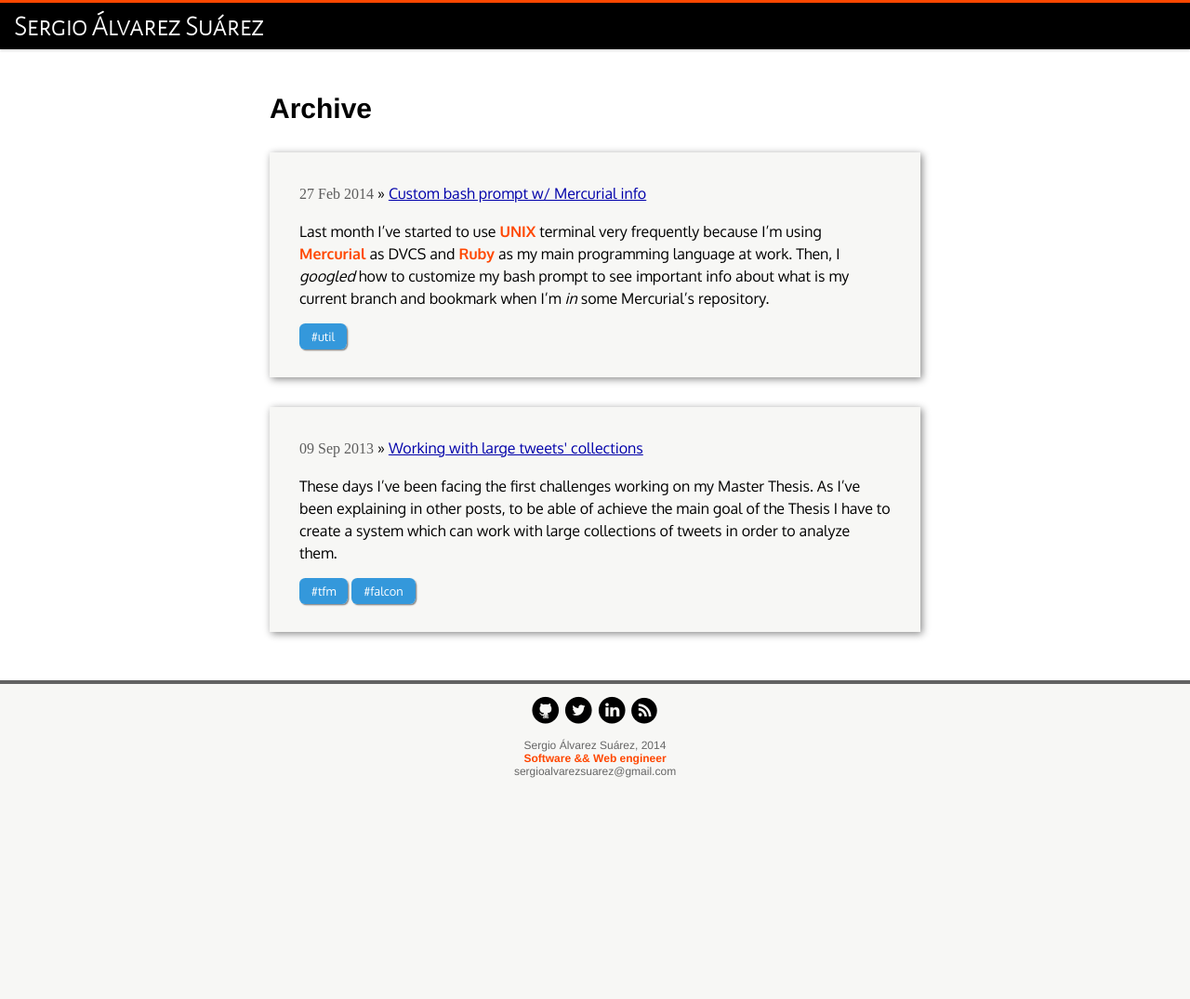
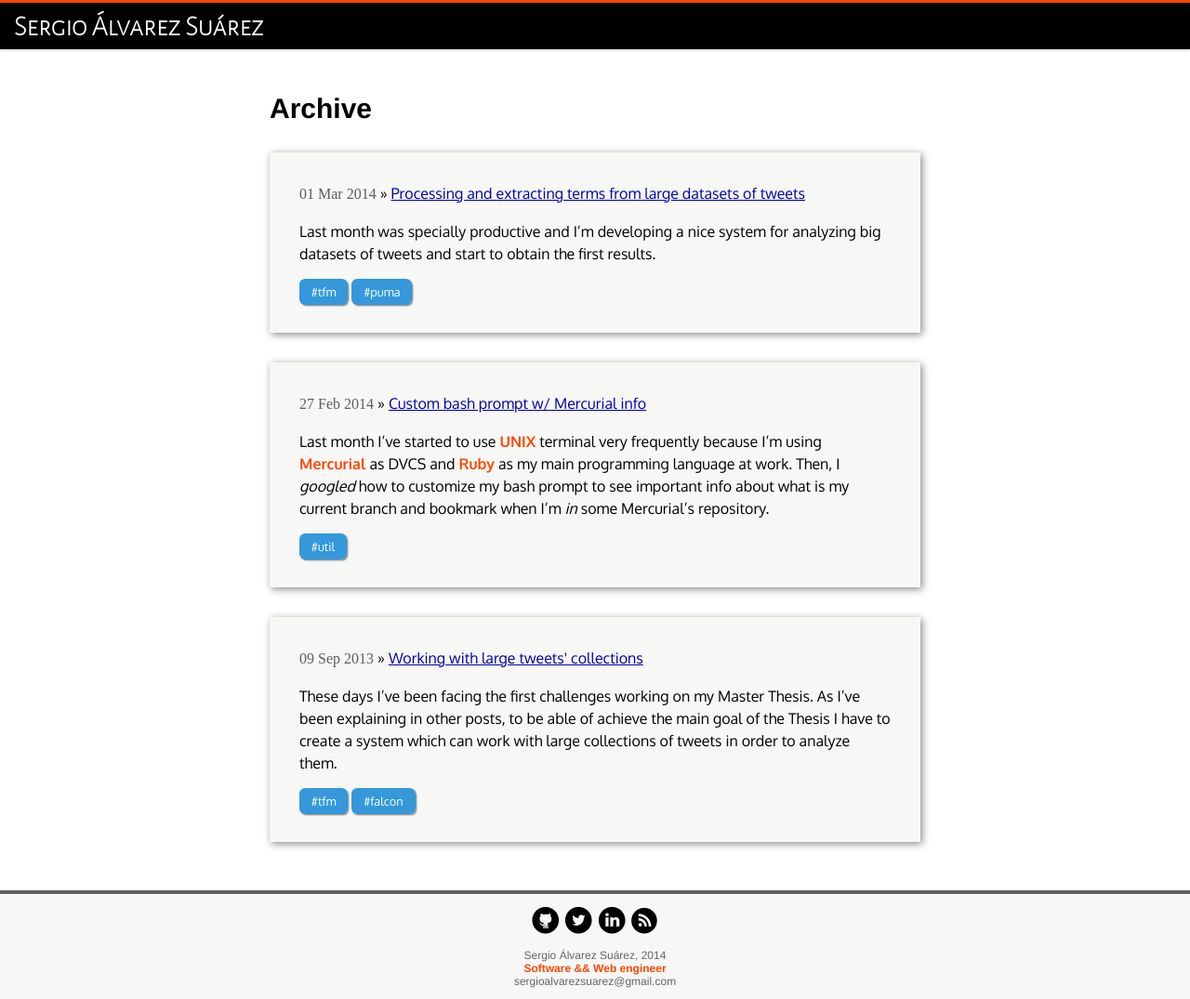
Before and after one commit to sergioalvz/sergioalvz.github.io, a Jekyll site: the page built from archive/index.html, in a window 1280 px wide and 1075 px high. Shown: the whole window at 93% size. Built offline with Jekyll 4.4.1, drawn with Linux system fonts in a browser that asks for light colours; some web fonts are replaced; Markdown is read by kramdown in place of the engine named in the settings.

Commit message:
Moved draft to posts

`````diff
--- a/_drafts/sax-streaming-algorithm.md
+++ b/_posts/2014-03-01-processing-and-extracting-terms-from-tweets.md
@@ -1,12 +1,13 @@
 ---
 layout: post
 title:  "Processing and extracting terms from large datasets of tweets"
+date:   2014-03-01 17:40:00 +0100
 tags:   tfm puma
 ---
 
 Last month was specially productive and I'm developing a nice system for analyzing big datasets of tweets and start to obtain the first results.
 
-As I explained in previous posts (yep... September 2013), I've been saving tweets by using XML because of the CSV complexity for representing tweets' content successfully. Once I had to start to analyze them, I had to implement some kind of XML parser for being able to extract the content of each tweet. By using Scala, working with XML is much more easier than with Java, so by using *pull parsing* and *pattern matching* I wrote code like this:
+As I explained in previous posts (yep... September 2013), I've been saving tweets by using XML because of the CSV complexity for representing tweets' content successfully. Once I had to start to analyze them, I had to implement some kind of XML parser for being able to extract the content of each tweet. By using Scala working with XML is much more easier than with Java and I used *pull parsing* and *pattern matching* for writing code like this:
 
 ````scala
 val reader = new XMLEventReader(Source.fromFile(_path))
@@ -39,7 +40,7 @@ That simple block of code give me the ability of analyze large XML dataset (~8GB
 
 #### Strategy
 
-The main strategy that I'm following for inferencing tweets location by its content is to, roughly, compare the frequency of several terms within two different datasets that I collect with specific characteristics.
+The main strategy that I'm following for inferencing tweets location by its content is to, roughly, compare the frequency of several terms within two different datasets that I collect with specific characteristics, in order to see what terms are more specific from each place by using the likelihood ratio test.
 
 For instance, now I'm specially focused on distinguish Spanish tweets that are posted from Spain to the others posted from anywhere else. To achieve this goal, I used the collector [Falcon](https://github.com/sergio-alvarez/falcon) for retrieving two big dataset. One, from tweets located in Spain. The other, just for tweets written in Spanish.
 
`````
